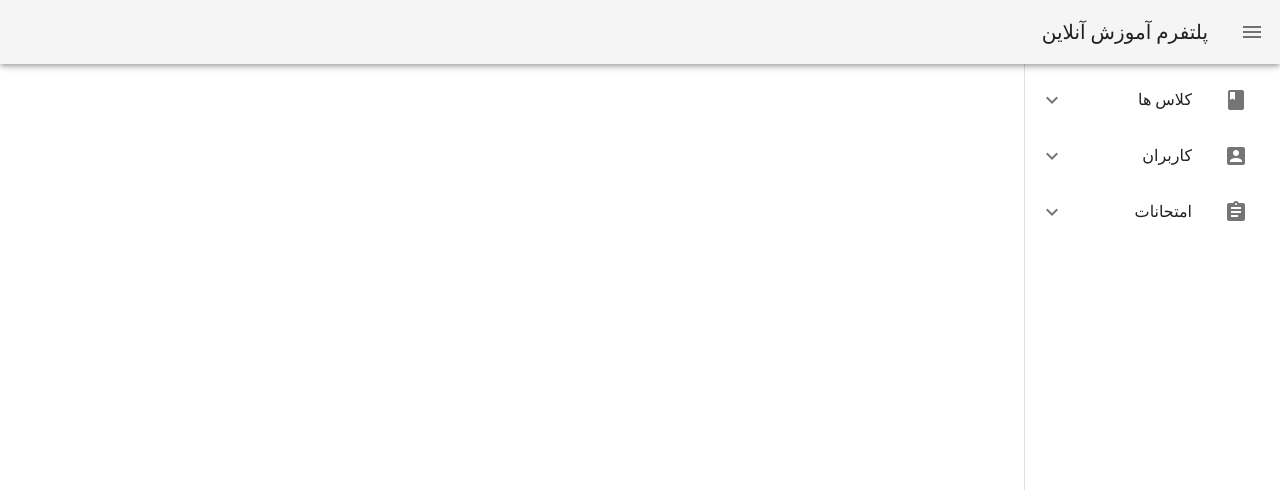
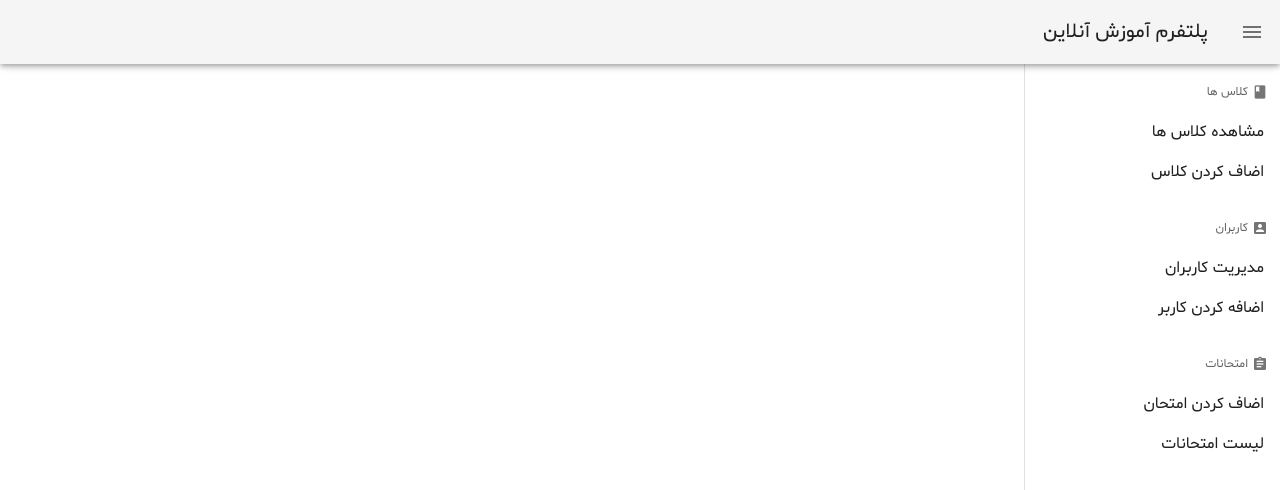
Before and after one commit to spsina/online_class_system, a Vue app: page / in a window 1280 px wide. Both pictures are taken after a click on the button 1252 px from the left and 32 px from the top of the page. Shown: the top 490 px of the page. Built offline with nearby package versions, Linux system fonts and the light colour scheme.

Commit message:
shabnam font

```diff
--- a/package.json
+++ b/package.json
@@ -10,6 +10,8 @@
   "dependencies": {
     "core-js": "^3.6.5",
     "material-design-icons-iconfont": "^5.0.1",
+    "stylus": "^0.54.8",
+    "stylus-loader": "^3.0.2",
     "vue": "^2.6.11",
     "vue-router": "^3.2.0",
     "vuetify": "^2.2.11"
--- a/public/index.html
+++ b/public/index.html
@@ -8,6 +8,19 @@
     <title><%= htmlWebpackPlugin.options.title %></title>
     <link rel="stylesheet" href="https://fonts.googleapis.com/css?family=Roboto:100,300,400,500,700,900">
     <link rel="stylesheet" href="https://cdn.jsdelivr.net/npm/@mdi/font@latest/css/materialdesignicons.min.css">
+
+    <style>
+      @font-face {
+        font-family: shabnam;
+        src: url('Shabnam.ttf');
+        font-weight: normal;
+        font-style: normal;
+      }
+
+      * {
+        font-family: shabnam
+      }
+    </style>
   </head>
   <body>
     <noscript>
--- a/src/App.vue
+++ b/src/App.vue
@@ -6,39 +6,24 @@
       v-model="drawer"
       right
     >
-    <v-list >
-      <v-list-item two-line class="mx-1">
+    <v-list-item two-line class="mx-1">
         <v-list-item-content>
         </v-list-item-content>
-      </v-list-item>
-      <v-list-group v-for="section in sections" :key="section.title">
+    </v-list-item>
 
-        <template v-slot:activator>
-          <v-list-item>
-            <v-list-item-icon>
-              <v-icon>{{ section.icon }}</v-icon>
-            </v-list-item-icon>
-            <v-list-item-content>
-              <v-list-item-title>
-                {{ section.title }}
-              </v-list-item-title>
-            </v-list-item-content>
-          </v-list-item>
-        </template>
+    <v-list dense v-for="section in sections" :key="section.title" >
+        <v-subheader>
+          <v-icon small class="mx-1">{{ section.icon }}</v-icon> {{ section.title }}
+          </v-subheader>
 
         <v-list-item
           v-for="item in section.items"
           :key ="item.title"
           link
         >
-
-        <v-list-item-icon>
-          <v-icon>mdi-{{home}}</v-icon>
-        </v-list-item-icon>
-
           {{ item.title }}
         </v-list-item>
-      </v-list-group>
+
     </v-list>
     </v-navigation-drawer>
 
@@ -66,8 +51,8 @@ export default {
          title: 'کلاس ها',
          icon: 'class',
          items: [
-           {'title': 'مشاهده کلاس ها'},
-           {'title': 'اضاف کردن کلاس'},
+           {'title': 'مشاهده کلاس ها', 'icon': 'list'},
+           {'title': 'اضاف کردن کلاس', 'icon': 'create'},
          ]
        },
        {
--- a/src/plugins/vuetify.js
+++ b/src/plugins/vuetify.js
@@ -4,5 +4,11 @@ import Vuetify from 'vuetify/lib';
 Vue.use(Vuetify);
 
 export default new Vuetify({
-    rtl: true,
+    treeShake: true,
+    defaultAssets: {
+        font: {
+            family: 'Times New Roman'
+        },
+    },
+    rtl: true
 });
```
Also changed, not shown: public/Shabnam.ttf (added), 1 other file (tests, documents, lock files or other folders).
